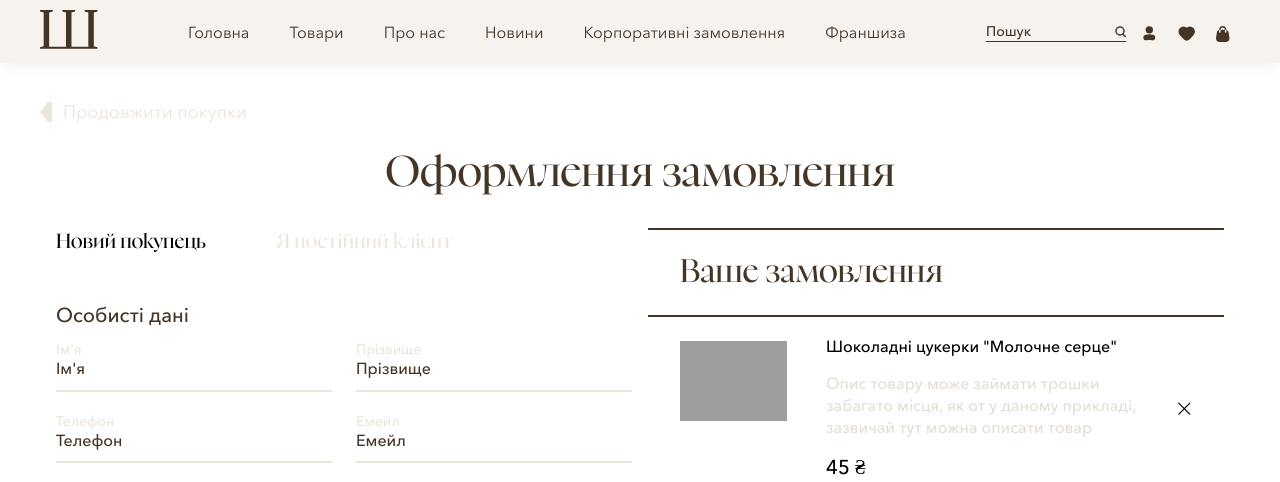
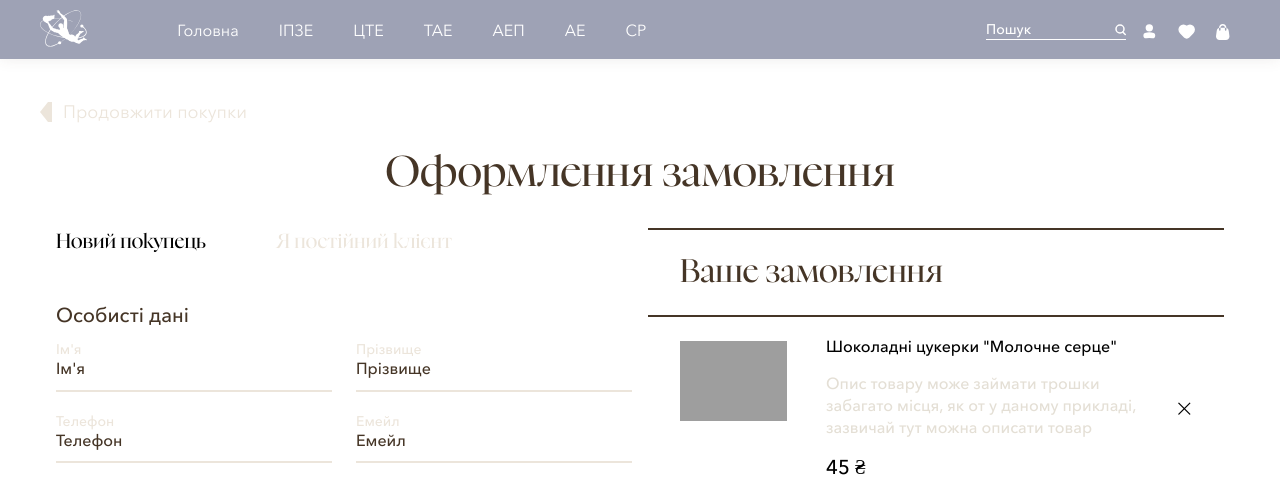
Before and after one commit to Valleriiia/BrandShop, a PHP site: page /page/cart.html in a window 1280 px wide. Shown: the top 482 px of the page. Run offline with PHP 8.4, Linux system fonts and the light colour scheme; some web fonts are replaced; grey boxes are pictures that could not be loaded.

Commit message:
some header changes

```diff
--- a/frontend/assets/css/style.css
+++ b/frontend/assets/css/style.css
@@ -12,7 +12,7 @@ header {
           box-shadow: 0px 0px 14px 0px rgba(84, 72, 61, 0.1);
   -webkit-backdrop-filter: blur(17px);
           backdrop-filter: blur(17px);
-  background-color: rgba(236, 229, 219, 0.4509803922);
+  background-color: #28315c73;
   width: 100%;
   padding-block: 10px;
   position: fixed;
@@ -64,8 +64,16 @@ header {
   gap: 40px;
 }
 
+header .logo {
+  height: 39px;
+}
+
+header .logo img {
+  height: 39px;
+}
+
 .header__link {
-  color: #453526;
+  color: #ffffff;
   font-family: "Avenir Next";
   font-size: 16px;
   font-style: normal;
@@ -113,9 +121,9 @@ header {
 .h__right .search input {
   background-color: transparent;
   border: none;
-  border-bottom: 1px solid #453526;
+  border-bottom: 1px solid #ffffff;
   padding-bottom: 1px;
-  color: var(--color_dark);
+  color: #ffffff;
   font-family: "Avenir Next";
   font-size: 14px;
   font-style: normal;
@@ -127,7 +135,7 @@ header {
   outline: none;
 }
 .h__right .search input::-webkit-input-placeholder {
-  color: #453526;
+  color: #ffffff;
   font-family: "Avenir Next";
   font-size: 14px;
   font-style: normal;
@@ -135,7 +143,7 @@ header {
   line-height: normal;
 }
 .h__right .search input::-moz-placeholder {
-  color: #453526;
+  color: #ffffff;
   font-family: "Avenir Next";
   font-size: 14px;
   font-style: normal;
@@ -143,7 +151,7 @@ header {
   line-height: normal;
 }
 .h__right .search input:-ms-input-placeholder {
-  color: #453526;
+  color: #ffffff;
   font-family: "Avenir Next";
   font-size: 14px;
   font-style: normal;
@@ -151,7 +159,7 @@ header {
   line-height: normal;
 }
 .h__right .search input::-ms-input-placeholder {
-  color: #453526;
+  color: #ffffff;
   font-family: "Avenir Next";
   font-size: 14px;
   font-style: normal;
@@ -159,7 +167,7 @@ header {
   line-height: normal;
 }
 .h__right .search input::placeholder {
-  color: #453526;
+  color: #ffffff;
   font-family: "Avenir Next";
   font-size: 14px;
   font-style: normal;
@@ -167,7 +175,7 @@ header {
   line-height: normal;
 }
 .h__right .search input:focus {
-  border-bottom-color: #453526;
+  border-bottom-color: #ffffff;
 }
 .h__right .search svg {
   position: absolute;
@@ -182,10 +190,10 @@ header {
   transition: var(--trans);
 }
 .h__right .search input:focus + svg path {
-  stroke: var(--color_dark);
+  stroke: #ffffff;
 }
 .h__right .search input:focus + svg circle {
-  stroke: var(--color_dark);
+  stroke: #ffffff;
 }
 
 .backet {
--- a/frontend/assets/js/header.js
+++ b/frontend/assets/js/header.js
@@ -49,10 +49,8 @@
                     </div>
                 </div>
                 <div class="h__left">
-                    <a href="/">
-                        <svg xmlns="http://www.w3.org/2000/svg" width="58" height="39" viewBox="0 0 58 39" fill="none">
-                            <path d="M57.4805 1.52302V0H44.6432V1.52302L48.3183 2.57649V36.7662H31.4838V2.57649L35.1589 1.52302V0H22.3216V1.52302L25.9967 2.57649V36.7662H9.15619V2.57649L12.8373 1.52302V0H0V1.52302L3.67512 2.57649V36.2606L0 37.308V38.834H57.4805V37.308L53.8024 36.2606V2.57649L57.4805 1.52302Z" fill="#453526"/>
-                          </svg>
+                    <a class="logo" href="/">
+                        <img src="./assets/img/iate-logo.svg" alt="logo"/>
                     </a>
                     <nav class="h__center">
                         <ul class="header__list">
@@ -60,19 +58,22 @@
                                 <a href="/" class="header__link">Головна</a>
                             </li>
                             <li class="header__item">
-                                <a href="/page/catalog.html" class="header__link">Товари</a>
+                                <a href="/page/catalog.html" class="header__link">ІПЗЕ</a>
                             </li>
                             <li class="header__item">
-                                <a href="/page/about.html" class="header__link">Про нас</a>
+                                <a href="/page/about.html" class="header__link">ЦТЕ</a>
                             </li>
                             <li class="header__item">
-                                <a href="/page/blog.html" class="header__link">Новини</a>
+                                <a href="/page/blog.html" class="header__link">ТАЕ</a>
                             </li>
                             <li class="header__item">
-                                <a href="/page/corporate.html" class="header__link">Корпоративні замовлення</a>
+                                <a href="/page/corporate.html" class="header__link">АЕП</a>
                             </li>
                             <li class="header__item">
-                                <a href="/page/franchise.html" class="header__link">Франшиза</a>
+                                <a href="/page/franchise.html" class="header__link">АЕ</a>
+                            </li>
+                            <li class="header__item">
+                                <a href="/page/franchise.html" class="header__link">СР</a>
                             </li>
 
                         </ul>
@@ -83,25 +84,25 @@
                         <div class="search">
                             <input type="text" placeholder="Пошук">
                             <svg xmlns="http://www.w3.org/2000/svg" width="11" height="12" viewBox="0 0 11 12" fill="none">
-                                <circle cx="5" cy="5" r="4" stroke="#453526" stroke-width="1.5" stroke-linecap="round" stroke-linejoin="round"/>
-                                <path d="M7.75 7.97849L10.25 10.4785" stroke="#453526" stroke-width="1.5" stroke-linecap="round" stroke-linejoin="round"/>
+                                <circle cx="5" cy="5" r="4" stroke="#ffffff" stroke-width="1.5" stroke-linecap="round" stroke-linejoin="round"/>
+                                <path d="M7.75 7.97849L10.25 10.4785" stroke="#ffffff" stroke-width="1.5" stroke-linecap="round" stroke-linejoin="round"/>
                               </svg>
                         </div>
                     </form>
                     <a href="/page/sign-in.html">
                         <svg xmlns="http://www.w3.org/2000/svg" width="24" height="24" viewBox="0 0 24 24" fill="none">
                             <circle cx="2.93023" cy="2.93023" r="2.93023" transform="matrix(-1 0 0 1 10.2402 6.88086)"
-                                fill="#453526" stroke="#453526" stroke-width="1.5" />
+                                fill="#ffffff" stroke="#ffffff" stroke-width="1.5" />
                             <path
                                 d="M2.18213 17.0894C2.18213 16.4591 2.57834 15.8969 3.17188 15.6849C5.84788 14.7292 8.77219 14.7292 11.4482 15.6849C12.0417 15.8969 12.4379 16.4591 12.4379 17.0894V18.0531C12.4379 18.923 11.6675 19.5912 10.8064 19.4681L10.5193 19.4271C8.39059 19.123 6.22948 19.123 4.1008 19.4271L3.81369 19.4681C2.95257 19.5912 2.18213 18.923 2.18213 18.0531V17.0894Z"
-                                fill="#453526" stroke="#453526" stroke-width="1.5" />
+                                fill="#ffffff" stroke="#ffffff" stroke-width="1.5" />
                         </svg>
                     </a>
                     <a href="/page/love.html">
                         <svg xmlns="http://www.w3.org/2000/svg" width="26" height="24" viewBox="0 0 26 24" fill="none">
                             <path
                                 d="M2.42919 14.7269L6.52424 18.9669C7.70367 20.1881 9.66058 20.1881 10.84 18.9669L14.9351 14.7269C16.5978 13.0053 16.5978 10.214 14.9351 8.49238C13.2723 6.77077 10.5765 6.77077 8.91372 8.49238C8.78714 8.62344 8.57712 8.62344 8.45054 8.49238C6.78779 6.77077 4.09194 6.77077 2.42919 8.49238C0.766441 10.214 0.766442 13.0053 2.42919 14.7269Z"
-                                fill="#453526" stroke="#453526" stroke-width="1.5" />
+                                fill="#ffffff" stroke="#ffffff" stroke-width="1.5" />
                         </svg>
                     </a>
                     <button class="backet">
@@ -109,13 +110,13 @@
                             fill="none">
                             <path fill-rule="evenodd" clip-rule="evenodd"
                                 d="M4.16395 9.86405C2.41994 9.86405 0.945317 11.1551 0.714822 12.8838L0.0311007 18.0117C-0.247032 20.0977 1.37577 21.9513 3.48023 21.9513H9.97255C12.077 21.9513 13.6998 20.0977 13.4217 18.0117L12.738 12.8838C12.5075 11.1551 11.0328 9.86405 9.28883 9.86405H4.16395ZM3.04621 9.68023C3.04621 7.6477 4.69391 6 6.72644 6C8.75898 6 10.4067 7.6477 10.4067 9.68023V11.8779C10.4067 12.2921 10.0709 12.6279 9.65668 12.6279C9.24246 12.6279 8.90668 12.2921 8.90668 11.8779V9.68023C8.90668 8.47612 7.93055 7.5 6.72644 7.5C5.52234 7.5 4.54621 8.47612 4.54621 9.68023V11.8779C4.54621 12.2921 4.21042 12.6279 3.79621 12.6279C3.382 12.6279 3.04621 12.2921 3.04621 11.8779V9.68023Z"
-                                fill="#453526" />
+                                fill="#ffffff" />
                         </svg>
                         <svg class="mob" xmlns="http://www.w3.org/2000/svg" width="24" height="24" viewBox="0 0 24 24"
                             fill="none">
                             <path fill-rule="evenodd" clip-rule="evenodd"
                                 d="M8.71157 6.02144C6.31936 6.02144 4.29666 7.79234 3.9805 10.1636L3.04266 17.1974C2.66115 20.0587 4.88711 22.6011 7.77373 22.6011H16.6791C19.5657 22.6011 21.7916 20.0587 21.4101 17.1974L20.4723 10.1636C20.1561 7.79235 18.1334 6.02144 15.7412 6.02144H8.71157ZM7.45714 5.75C7.45714 3.12195 9.60781 1 12.2265 1C14.8451 1 16.9958 3.12195 16.9958 5.75V8.7838C16.9958 9.19801 16.66 9.5338 16.2458 9.5338C15.8316 9.5338 15.4958 9.19801 15.4958 8.7838V5.75C15.4958 3.95977 14.0261 2.5 12.2265 2.5C10.4268 2.5 8.95714 3.95977 8.95714 5.75V8.7838C8.95714 9.19801 8.62135 9.5338 8.20714 9.5338C7.79293 9.5338 7.45714 9.19801 7.45714 8.7838V5.75Z"
-                                fill="#453526" />
+                                fill="#ffffff" />
                         </svg>
                     </button>
                 </div>
```
Also changed, not shown: frontend/assets/img/iate-logo.svg (added).
